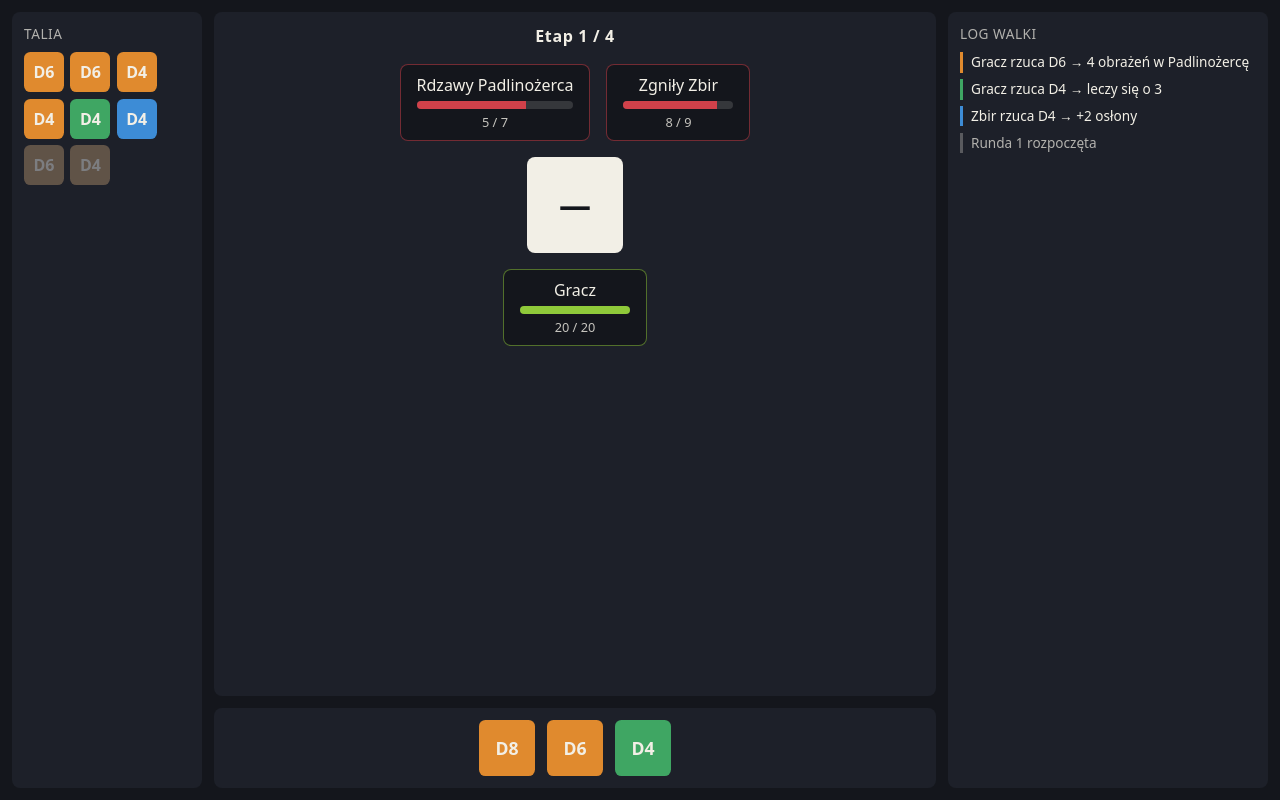
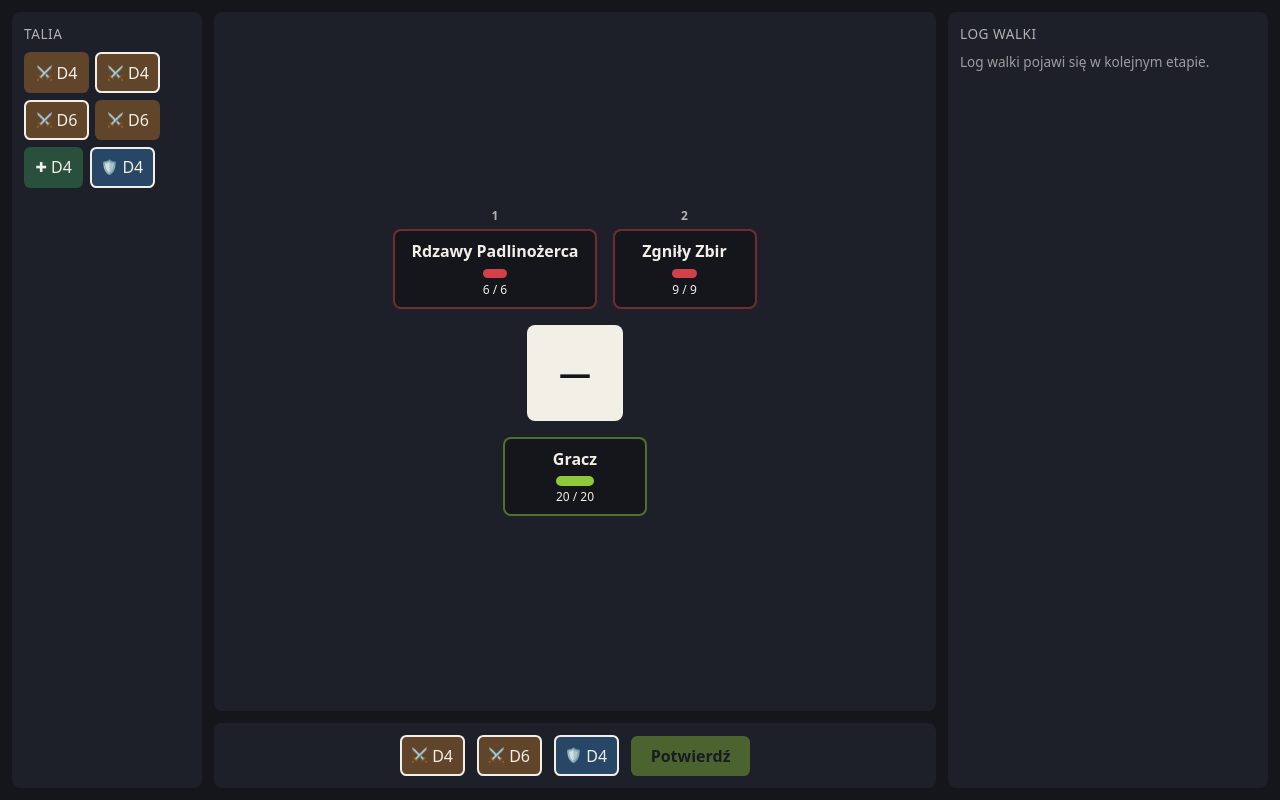
Before and after one commit to Mroozman/Dice-battler, an Angular app: page / in a window 1280 px wide. Built offline with nearby package versions, Linux system fonts and the light colour scheme.

Commit message:
Add battlescreen

```diff
--- a/src/app/core/game-store.ts
+++ b/src/app/core/game-store.ts
@@ -13,6 +13,8 @@ import { createDevGameState } from './dev-battle-fixture';
 export class GameStore {
   private readonly rules = inject(RULES);
   private readonly _state = signal<GameState>(createDevGameState(this.rules));
+
+  readonly dicePerTurn = this.rules.dicePerTurn;
 
   readonly state = this._state.asReadonly();
   readonly screen = computed(() => this._state().screen);
--- a/src/app/features/battle/battle-screen.css
+++ b/src/app/features/battle/battle-screen.css
@@ -4,7 +4,7 @@
   grid-template-rows: minmax(0, 1fr) auto;
   grid-template-areas:
     'deck board log'
-    'deck hand log';
+    'deck hand  log';
   gap: var(--gap);
   height: 100dvh;
   padding: var(--gap);
@@ -27,159 +27,14 @@
   opacity: 0.7;
 }
 
-/* Talia */
-.die-list {
-  list-style: none;
-  margin: 0;
-  padding: 0;
-  display: flex;
-  flex-wrap: wrap;
-  gap: 0.4rem;
-}
-
-.die {
-  display: inline-flex;
-  align-items: center;
-  justify-content: center;
-  min-width: 2.5rem;
-  height: 2.5rem;
-  padding: 0 0.5rem;
-  border-radius: 0.4rem;
-  font-weight: 600;
-  color: var(--ink);
-  border: none;
-}
-
-.die--attack {
-  background: var(--die-attack);
-}
-.die--heal {
-  background: var(--die-heal);
-}
-.die--shield {
-  background: var(--die-shield);
-}
-.die--discard {
-  opacity: 0.45;
-  filter: saturate(0.4);
-}
-.die--hand {
-  height: 3.5rem;
-  min-width: 3.5rem;
-  font-size: 1.1rem;
-  cursor: pointer;
-}
-
-/* Plansza */
 .board {
-  display: flex;
-  flex-direction: column;
-  align-items: center;
-  gap: 1rem;
-}
-
-.board-header {
-  align-self: stretch;
-  text-align: center;
-}
-
-.stage-label {
-  font-weight: 700;
-  letter-spacing: 0.04em;
-}
-
-.enemy-row {
-  display: flex;
-  gap: 1rem;
-  justify-content: center;
-  flex-wrap: wrap;
-}
-
-.combatant-card {
-  display: flex;
-  flex-direction: column;
-  align-items: center;
-  gap: 0.25rem;
-  padding: 0.5rem 1rem;
-  border-radius: 0.5rem;
-  background: var(--surface);
-  border: 1px solid color-mix(in srgb, var(--enemy) 50%, transparent);
-  min-width: 9rem;
-}
-
-.combatant-card--player {
-  border-color: color-mix(in srgb, var(--player) 50%, transparent);
-}
-
-.hp-bar {
-  width: 100%;
-  height: 0.5rem;
-  border-radius: 999px;
-  background: color-mix(in srgb, var(--ink) 15%, transparent);
-  overflow: hidden;
-}
-
-.hp-bar-fill {
-  height: 100%;
-  background: var(--player);
-}
-
-.combatant-card--enemy .hp-bar-fill {
-  background: var(--enemy);
-}
-
-.hp-label {
-  font-size: 0.8rem;
-  opacity: 0.8;
-}
-
-.die-stage {
-  width: 6rem;
-  height: 6rem;
-  background: var(--ink);
-  color: var(--surface);
-  border-radius: 0.5rem;
   display: flex;
   align-items: center;
   justify-content: center;
-  font-size: 2rem;
-  font-weight: 700;
+  height: 100%;
 }
 
-/* Log */
-.log-list {
-  list-style: none;
-  margin: 0;
-  padding: 0;
-  display: flex;
-  flex-direction: column;
-  gap: 0.4rem;
+.log-placeholder {
   font-size: 0.85rem;
+  opacity: 0.6;
 }
-
-.log-entry {
-  padding-left: 0.5rem;
-  border-left: 3px solid var(--ink);
-}
-
-.log-entry--attack {
-  border-color: var(--die-attack);
-}
-.log-entry--heal {
-  border-color: var(--die-heal);
-}
-.log-entry--shield {
-  border-color: var(--die-shield);
-}
-.log-entry--system {
-  border-color: color-mix(in srgb, var(--ink) 40%, transparent);
-  opacity: 0.7;
-}
-
-/* Ręka */
-.hand {
-  display: flex;
-  gap: 0.75rem;
-  align-items: center;
-  justify-content: center;
-}
--- a/src/app/features/battle/battle-screen.html
+++ b/src/app/features/battle/battle-screen.html
@@ -1,64 +1,35 @@
+@if (store.battle(); as battle) {
   <div class="battle-screen">
-  <!-- Lewa kolumna: talia / pula kości (§9, §16 DeckPanel) -->
     <aside class="zone deck" style="grid-area: deck">
       <h2 class="zone-title">Talia</h2>
-    <ul class="die-list">
-      <li class="die die--attack">D6</li>
-      <li class="die die--attack">D6</li>
-      <li class="die die--attack">D4</li>
-      <li class="die die--attack">D4</li>
-      <li class="die die--heal">D4</li>
-      <li class="die die--shield">D4</li>
-      <li class="die die--attack die--discard">D6</li>
-      <li class="die die--attack die--discard">D4</li>
-    </ul>
+      <app-deck-panel [entries]="store.deckView()" />
     </aside>
 
-  <!-- Środek: plansza — wrogowie, biały kwadrat, gracz -->
     <section class="zone board" style="grid-area: board">
-    <header class="board-header">
-      <span class="stage-label">Etap 1 / 4</span>
-    </header>
-
-    <div class="enemy-row">
-      <article class="combatant-card combatant-card--enemy">
-        <span class="combatant-name">Rdzawy Padlinożerca</span>
-        <div class="hp-bar"><div class="hp-bar-fill" style="width: 70%"></div></div>
-        <span class="hp-label">5 / 7</span>
-      </article>
-      <article class="combatant-card combatant-card--enemy">
-        <span class="combatant-name">Zgniły Zbir</span>
-        <div class="hp-bar"><div class="hp-bar-fill" style="width: 85%"></div></div>
-        <span class="hp-label">8 / 9</span>
-      </article>
-    </div>
-
-    <div class="die-stage">
-      <span class="die-stage-value">—</span>
-    </div>
-
-    <article class="combatant-card combatant-card--player">
-      <span class="combatant-name">Gracz</span>
-      <div class="hp-bar"><div class="hp-bar-fill" style="width: 100%"></div></div>
-      <span class="hp-label">20 / 20</span>
-    </article>
+      <app-battlefield
+        [enemies]="battle.enemies"
+        [player]="battle.player"
+        [targetableIds]="store.targetableIds()"
+        [phase]="battle.phase"
+        [staged]="battle.staged"
+        (targetPicked)="onTargetPicked($event)"
+      />
     </section>
 
-  <!-- Prawa kolumna: log walki, kolorowany wg tone -->
     <aside class="zone log" style="grid-area: log">
       <h2 class="zone-title">Log walki</h2>
-    <ul class="log-list">
-      <li class="log-entry log-entry--attack">Gracz rzuca D6 → 4 obrażeń w Padlinożercę</li>
-      <li class="log-entry log-entry--heal">Gracz rzuca D4 → leczy się o 3</li>
-      <li class="log-entry log-entry--shield">Zbir rzuca D4 → +2 osłony</li>
-      <li class="log-entry log-entry--system">Runda 1 rozpoczęta</li>
-    </ul>
+      <p class="log-placeholder">Log walki pojawi się w kolejnym etapie.</p>
     </aside>
 
-  <!-- Dół: ręka gracza — 3 kości do wyboru -->
     <footer class="zone hand" style="grid-area: hand">
-    <button type="button" class="die die--hand die--attack">D8</button>
-    <button type="button" class="die die--hand die--attack">D6</button>
-    <button type="button" class="die die--hand die--heal">D4</button>
+      <app-hand-bar
+        [hand]="store.hand()"
+        [selection]="battle.selection"
+        [canConfirm]="store.canConfirm()"
+        [maxSelectable]="store.dicePerTurn"
+        (toggled)="onDieToggled($event)"
+        (confirmed)="onConfirmed()"
+      />
     </footer>
   </div>
+}
--- a/src/app/features/battle/battle-screen.ts
+++ b/src/app/features/battle/battle-screen.ts
@@ -1,9 +1,45 @@
-import { Component } from '@angular/core';
+import { Component, inject } from '@angular/core';
+import { GameStore } from '../../core/game-store';
+import { TurnEngine } from '../../core/turn-engine';
+import type { CombatantId } from '../../domain/model/combatant';
+import type { DieId } from '../../domain/model/die';
+import { DeckPanel } from './deck-panel';
+import { Battlefield } from './battlefield';
+import { HandBar } from './hand-bar';
 
 @Component({
   selector: 'app-battle-screen',
-  imports: [],
+  imports: [DeckPanel, Battlefield, HandBar],
   templateUrl: './battle-screen.html',
   styleUrl: './battle-screen.css',
 })
-export class BattleScreen {}
+export class BattleScreen {
+  private readonly turnEngine = inject(TurnEngine);
+  protected readonly store = inject(GameStore);
+
+  private awaitingTargetDieId(): DieId | null {
+    const battle = this.store.battle();
+    if (!battle) {
+      return null;
+    }
+    if (battle.phase === 'player.retargeting') {
+      return battle.resolveQueue[0]?.dieId ?? null;
+    }
+    return battle.selection.find((sel) => sel.targetId === null)?.dieId ?? null;
+  }
+
+  onDieToggled(dieId: DieId): void {
+    this.store.dispatch({ type: 'player/toggleDie', dieId });
+  }
+
+  onTargetPicked(targetId: CombatantId): void {
+    const dieId = this.awaitingTargetDieId();
+    if (dieId) {
+      this.store.dispatch({ type: 'player/setTarget', dieId, targetId });
+    }
+  }
+
+  onConfirmed(): void {
+    this.store.dispatch({ type: 'player/confirm' });
+  }
+}
```
Also changed, not shown: 1 other file (tests, documents, lock files or other folders). Lines whose indentation alone changed are shown as unchanged.
